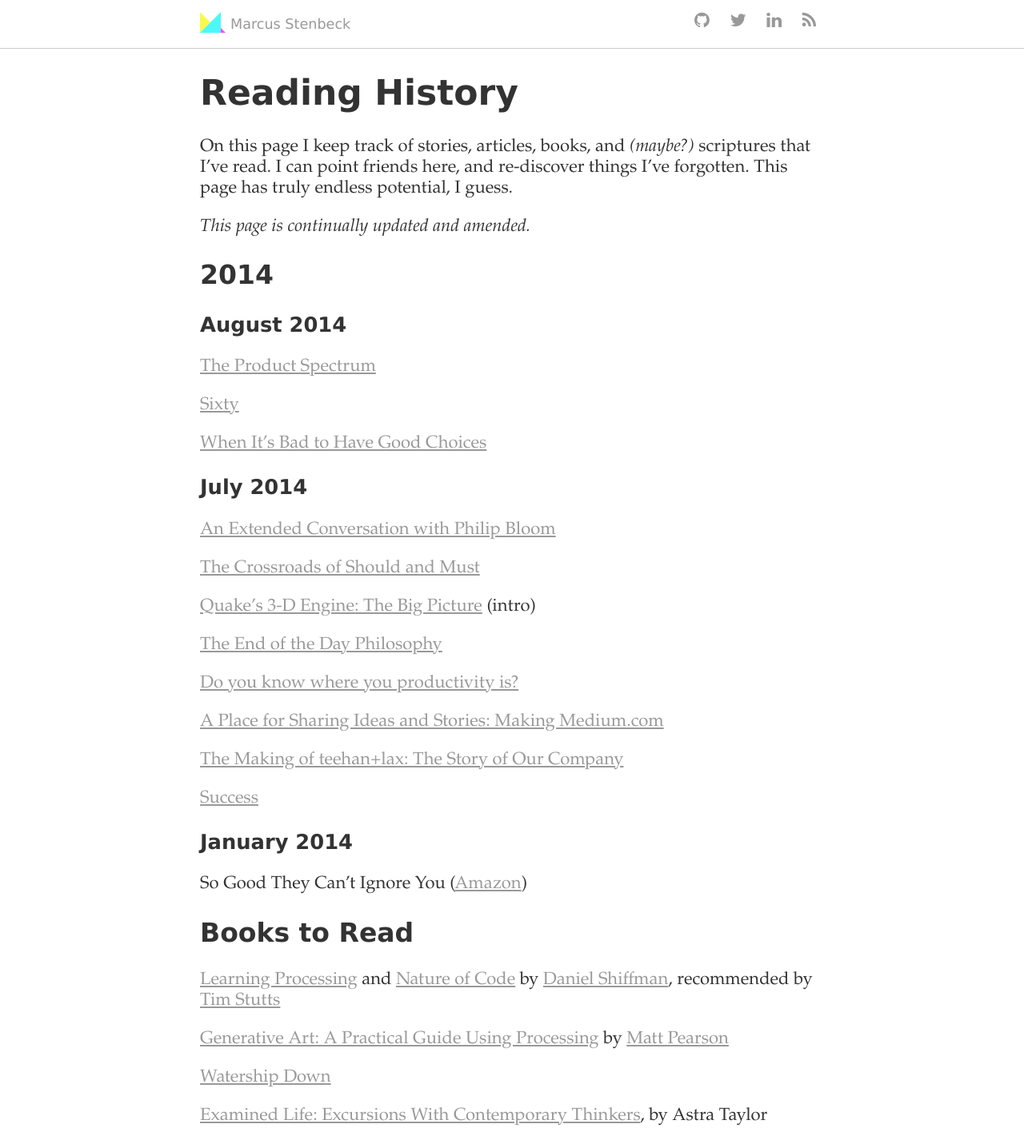
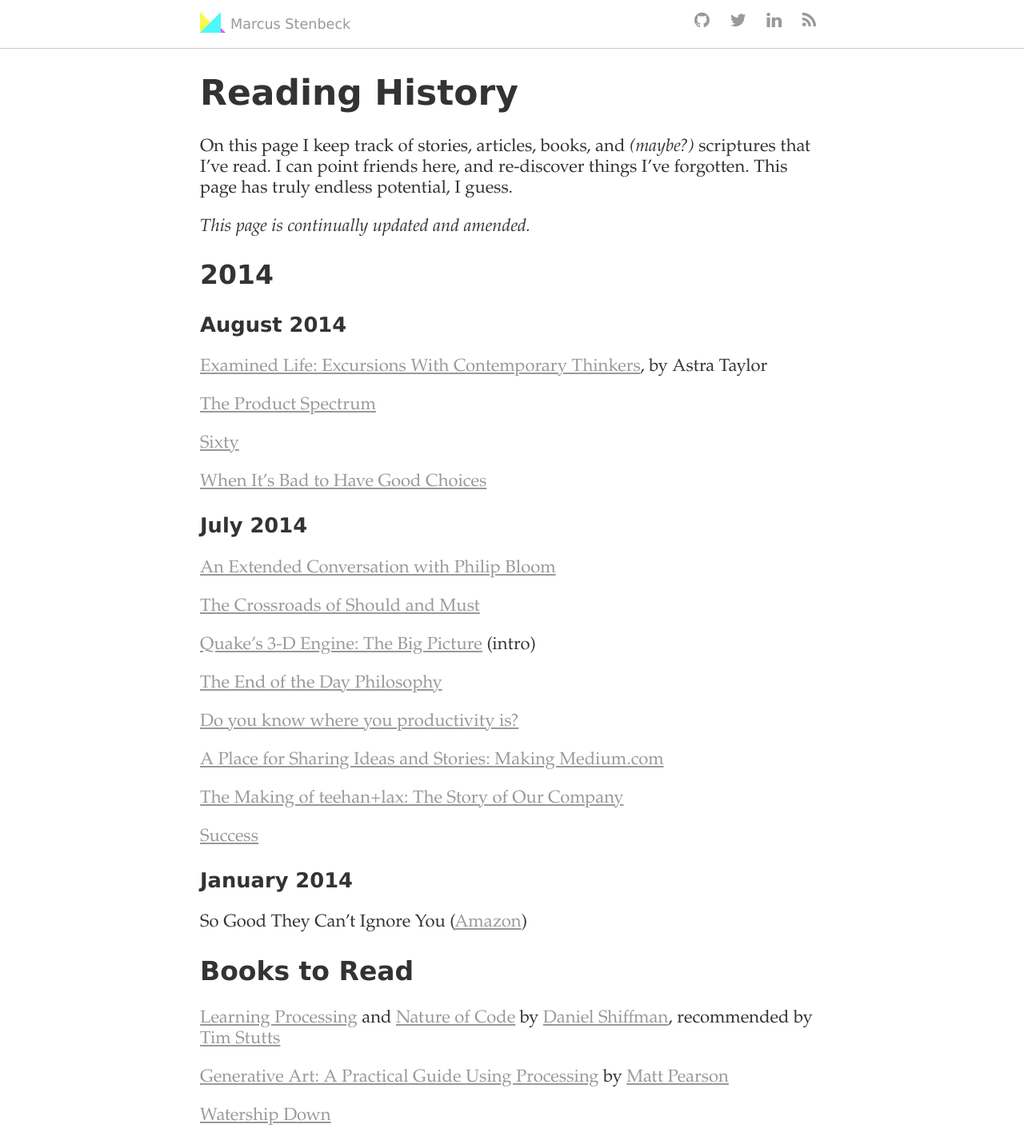
Before and after one commit to marcusstenbeck/marcusstenbeck.github.io, a Jekyll site: the page built from reading-history/index.md, in a window 1280 px wide. Shown: the whole page at 80% size. Built offline with Jekyll 4.4.1, drawn with Linux system fonts in a browser that asks for light colours; Markdown is read by kramdown in place of the engine named in the settings; some of the changed lines change nothing that is shown.

Commit message:
Move book to read

```diff
--- a/reading-history/index.md
+++ b/reading-history/index.md
@@ -13,6 +13,8 @@ On this page I keep track of stories, articles, books, and *(maybe?)* scriptures
 ## 2014
 
 ### August 2014
+
+[Examined Life: Excursions With Contemporary Thinkers](http://www.amazon.com/Examined-Life-Excursions-Contemporary-Thinkers-ebook/dp/B0097CWMTO/), by Astra Taylor
 
 [The Product Spectrum](https://medium.com/my-thoughts-7/the-product-spectrum-bb2084b6f5b3)
 
@@ -52,5 +54,3 @@ So Good They Can't Ignore You ([Amazon](http://www.amazon.com/Good-They-Cant-Ign
 [Generative Art: A Practical Guide Using Processing](http://zenbullets.com/book.php) by [Matt Pearson](http://zenbullets.com/)
 
 [Watership Down](http://en.wikipedia.org/wiki/Watership_Down)
-
-[Examined Life: Excursions With Contemporary Thinkers](http://www.amazon.com/Examined-Life-Excursions-Contemporary-Thinkers-ebook/dp/B0097CWMTO/), by Astra Taylor
```
